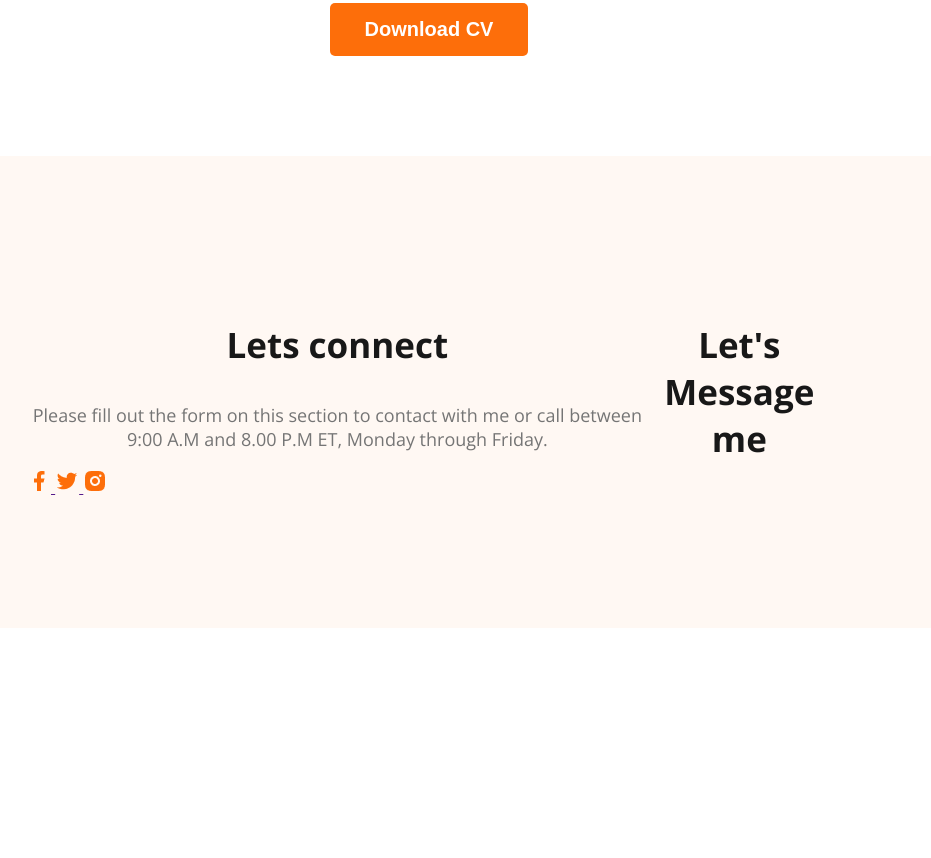
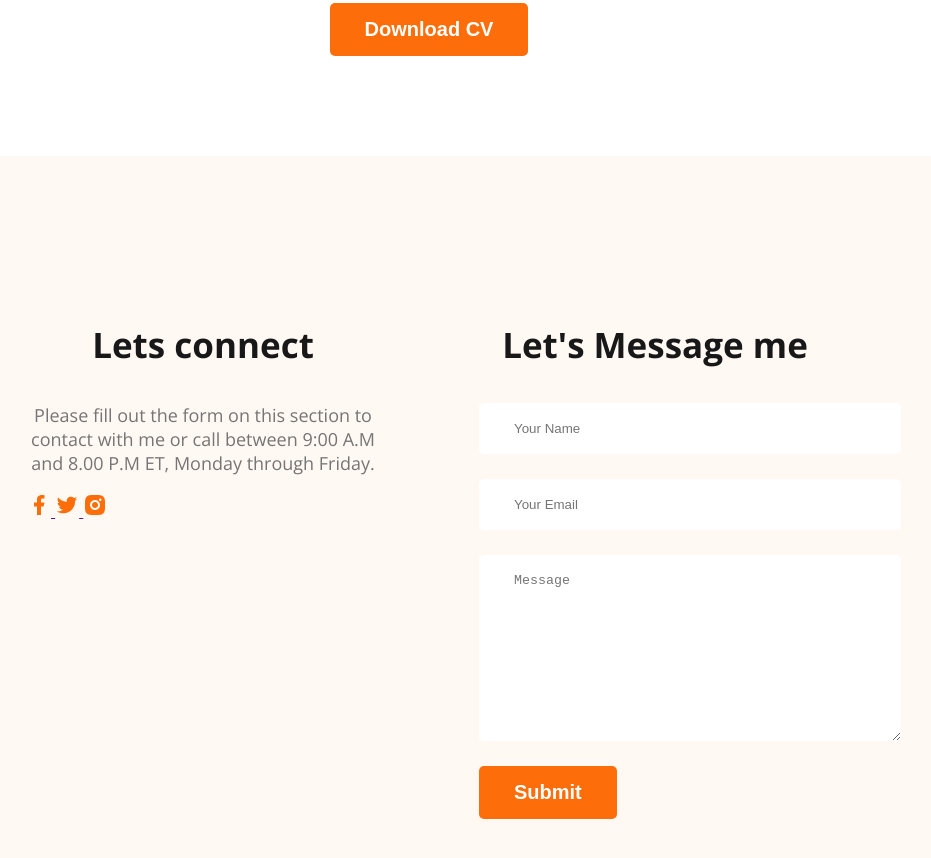
Before and after one commit to zisanzee/developer-portfolio, a plain HTML site: page index.html in a window 1280 px wide. Shown: the part 3138-3996 px from the top of the page, without its empty margins (211-1142 px from the left). Before the commit the page ends 3774 px from the top, so only its background shows below. Drawn offline with nearby package versions, Linux system fonts and the light colour scheme.

Commit message:
finished footer form

```diff
--- a/index.html
+++ b/index.html
@@ -158,7 +158,8 @@
   <footer>
     <div class="footer-column">
       <h3 class="section-title">Lets connect</h3>
-      <p class="section-description">Please fill out the form on this section to contact with me or call between 9:00 A.M and 8.00 P.M ET, Monday through Friday.</p>
+      <p class="section-description">Please fill out the form on this section to contact with me or call between 9:00
+        A.M and 8.00 P.M ET, Monday through Friday.</p>
       <div class="social-links">
         <a href="">
           <img src="images/icons/facebook.png" alt="" srcset="">
@@ -173,6 +174,12 @@
     </div>
     <div class="footer-column">
       <h3 class="section-title">Let's Message me</h3>
+      <form action="" class="contact">
+        <input type="text" placeholder="Your Name">
+        <input type="email" name="" id="" placeholder="Your Email">
+        <textarea name="" id="" cols="30" rows="10" placeholder="Message"></textarea>
+        <input type="submit" value="Submit" class="btn-primary">
+      </form>
     </div>
   </footer>
 </body>
--- a/styles/portfolio.css
+++ b/styles/portfolio.css
@@ -194,4 +194,24 @@ footer{
   background: #fff8f3;
   padding: 130px 230px;
   margin-top: 100px;
+  gap: 100px;
 }
+
+.footer-column{
+  width: 50%;
+
+}
+
+.contact input[type ="text"], input[type="email"], textarea{
+  display: block;
+  margin-bottom: 25px;
+  padding: 18px 35px;
+  color: #757575;
+  border: none;
+  border-radius: 5px;
+  background: #fff;
+  width: 100%;
+}
+.social-links{
+  margin-right: 25px;
+}
```
